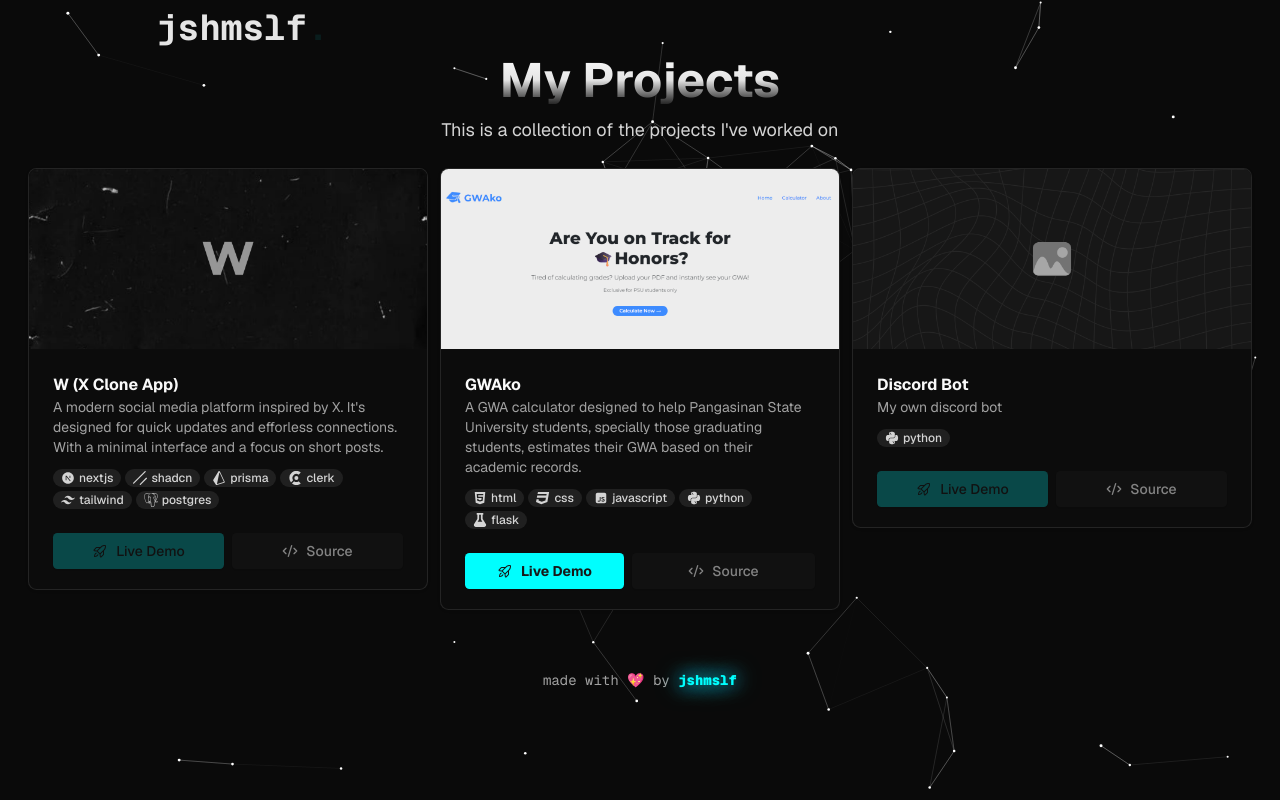
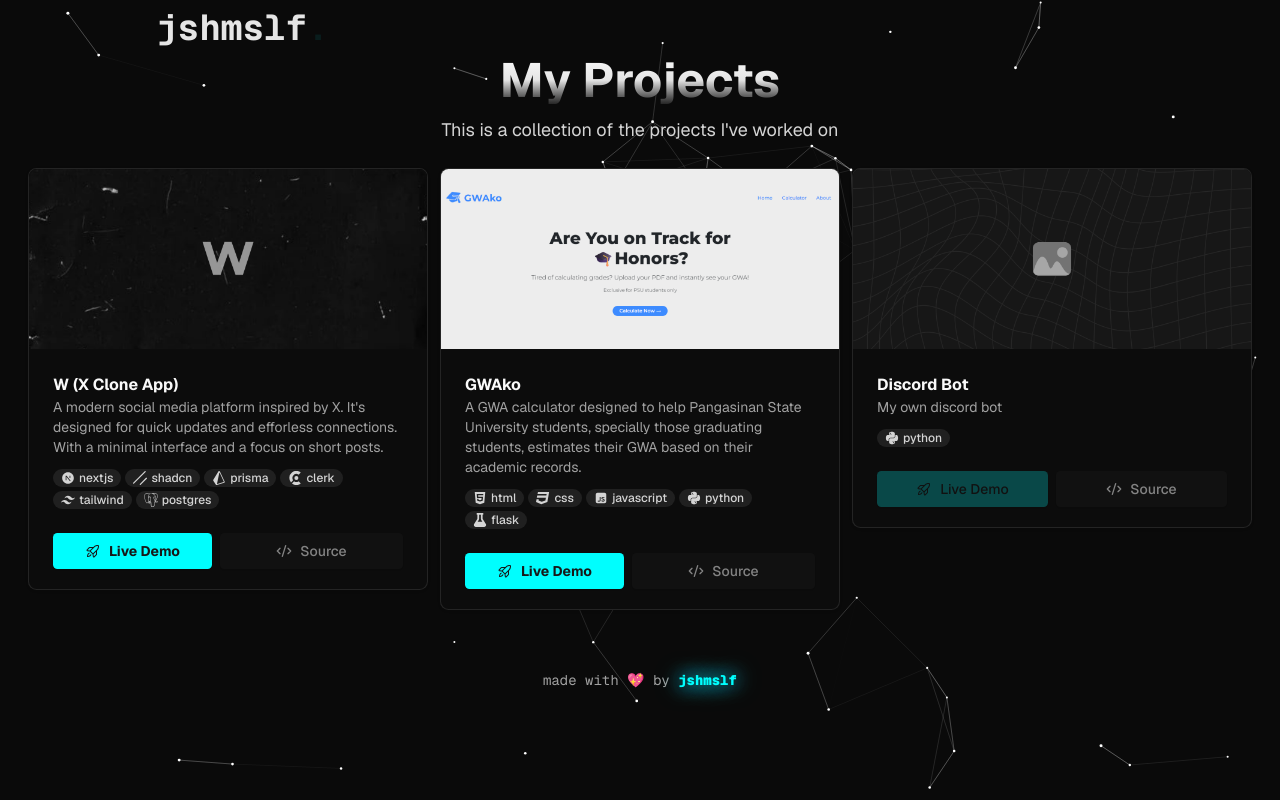
Before and after one commit to jshmslf/jshportfolio-w-next, a Next.js app: page /projects in a window 1280 px wide. Built offline with nearby package versions, Linux system fonts and the light colour scheme.

Commit message:
updated projects

```diff
--- a/src/app/projects/page.tsx
+++ b/src/app/projects/page.tsx
@@ -11,7 +11,7 @@ const projData = [
         title: "W (X Clone App)",
         description: "A modern social media platform inspired by X. It's designed for quick updates and efforless connections. With a minimal interface and a focus on short posts.",
         tags: ["nextjs", "shadcn", "prisma", "clerk", "tailwind", "postgres"],
-        demoLink: "",
+        demoLink: "w-social.vercel.app",
         repoLink: "",
     },
     {
```
